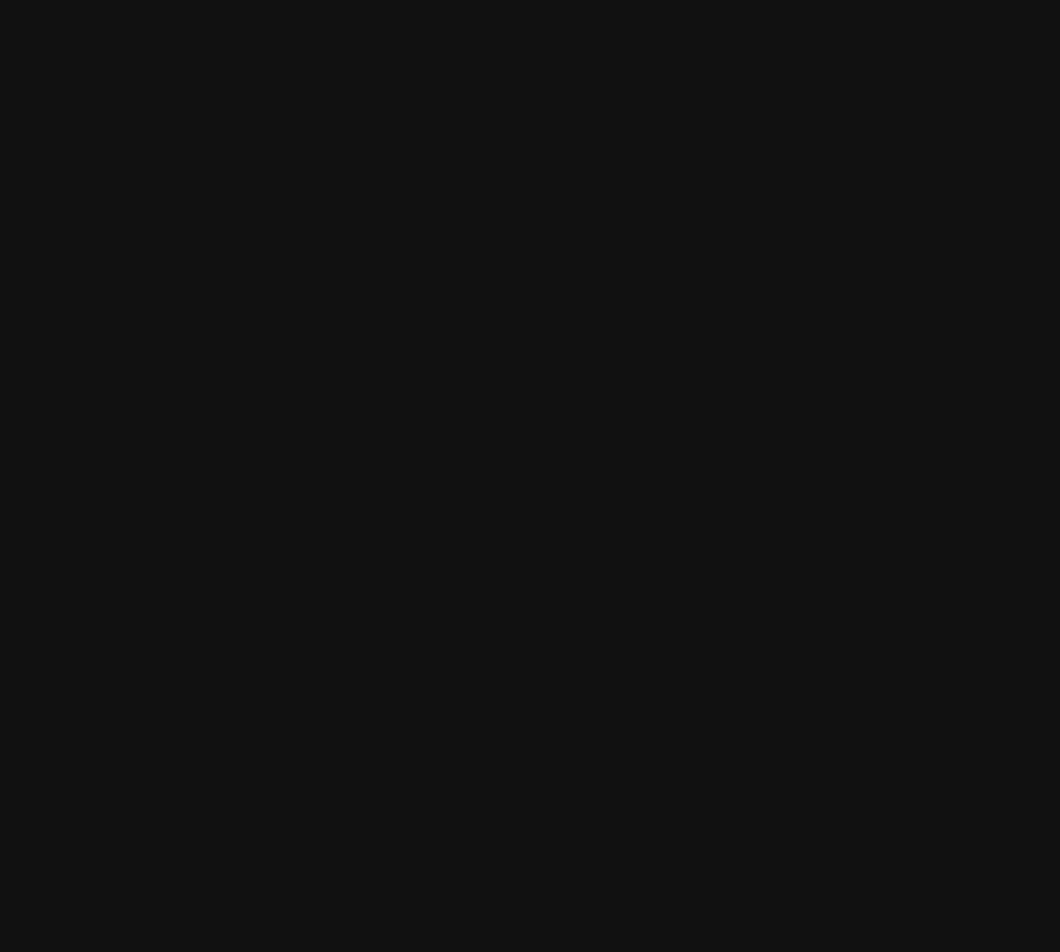
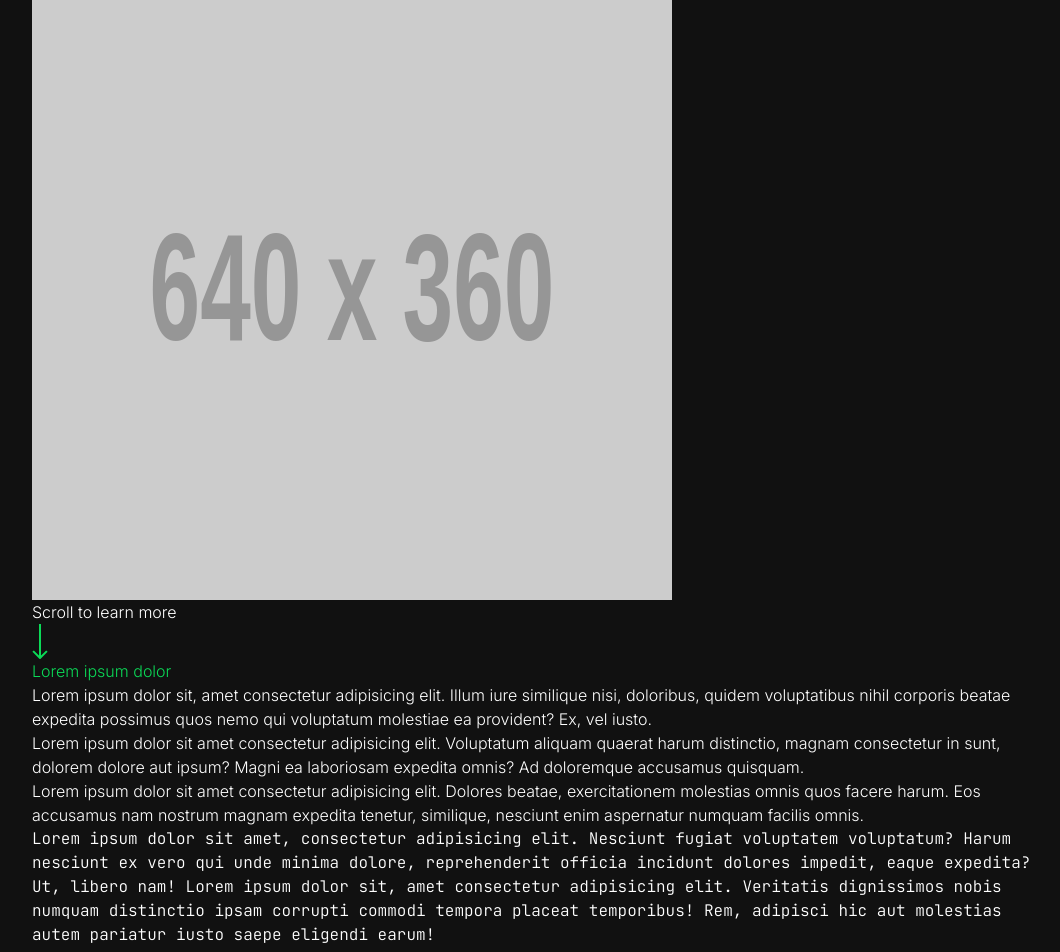
Before and after one commit to YSchilling/personal-website, a Vue app: page /creativecoding/viewer in a window 1280 px wide. Before the commit this address had no page. Shown: the top 952 px of the page, without its empty margins (96-1156 px from the left). Before the commit the page ends 800 px from the top, so only its background shows below. Built offline with nearby package versions, Linux system fonts and the light colour scheme.

Commit message:
worked on the cc viewer

```diff
--- /dev/null
+++ b/src/components/icons/ArrowDownIcon2.vue
@@ -0,0 +1,7 @@
+<template>
+  <svg width="16" height="35" viewBox="0 0 16 35" fill="none" xmlns="http://www.w3.org/2000/svg">
+    <path
+      d="M7.29289 34.7071C7.68342 35.0976 8.31658 35.0976 8.70711 34.7071L15.0711 28.3431C15.4616 27.9526 15.4616 27.3195 15.0711 26.9289C14.6805 26.5384 14.0474 26.5384 13.6569 26.9289L8 32.5858L2.34315 26.9289C1.95262 26.5384 1.31946 26.5384 0.928932 26.9289C0.538408 27.3195 0.538408 27.9526 0.928932 28.3431L7.29289 34.7071ZM7 0L7 34H9L9 0L7 0Z"
+      fill="#0BDA57" />
+  </svg>
+</template>
--- a/src/router/index.js
+++ b/src/router/index.js
@@ -30,12 +30,17 @@
     {
       path: "/creativecoding",
       name: "CreativeCoding",
-      component: () => import("../views/CreativeCoding.vue"),
+      component: () => import("../views/creative-coding/CCHero.vue"),
     },
     {
       path: "/creativecoding/explorer",
       name: "CreativeCodingExplorer",
-      component: () => import("../views/CCExplorer.vue"),
+      component: () => import("../views/creative-coding/CCExplorer.vue"),
+    },
+    {
+      path: "/creativecoding/viewer",
+      name: "CreativeCodingViewer",
+      component: () => import("../views/creative-coding/CCViewer.vue"),
     },
   ],
 });
--- /dev/null
+++ b/src/views/creative-coding/CCViewer.vue
@@ -0,0 +1,46 @@
+<script setup>
+import ArrowDownIcon2 from "../../components/icons/ArrowDownIcon2.vue";
+</script>
+
+<template>
+  <main class="flex flex-col items-center w-screen min-h-screen" style="padding-left: 10vw; padding-right: 10vw">
+    <img
+      class="mt-16 w-auto"
+      src="https://placehold.co/640x360"
+      alt="Sketch"
+      width="640"
+      height="360"
+      style="aspect-ratio: 16/9; height: 75vh" />
+    <h2 class="text-3xl my-8">Scroll to learn more</h2>
+    <ArrowDownIcon2 class="mb-32" />
+    <div class="border border-white p-12" style="margin-bottom: 15vh">
+      <h2 class="text-4xl font-poppins font-bold text-highlight">Lorem ipsum dolor</h2>
+      <section class="mt-8">
+        <p class="mb-4">
+          Lorem ipsum dolor sit, amet consectetur adipisicing elit. Illum iure similique nisi, doloribus, quidem
+          voluptatibus nihil corporis beatae expedita possimus quos nemo qui voluptatum molestiae ea provident? Ex, vel
+          iusto.
+        </p>
+        <p class="mb-4">
+          Lorem ipsum dolor sit amet consectetur adipisicing elit. Voluptatum aliquam quaerat harum distinctio, magnam
+          consectetur in sunt, dolorem dolore aut ipsum? Magni ea laboriosam expedita omnis? Ad doloremque accusamus
+          quisquam.
+        </p>
+        <p class="mb-4">
+          Lorem ipsum dolor sit amet consectetur adipisicing elit. Dolores beatae, exercitationem molestias omnis quos
+          facere harum. Eos accusamus nam nostrum magnam expedita tenetur, similique, nesciunt enim aspernatur numquam
+          facilis omnis.
+        </p>
+      </section>
+      <section class="border" style="border-color: var(--highlight-color)">
+        <p class="font-jetbrains p-4">
+          Lorem ipsum dolor sit amet, consectetur adipisicing elit. Nesciunt fugiat voluptatem voluptatum? Harum
+          nesciunt ex vero qui unde minima dolore, reprehenderit officia incidunt dolores impedit, eaque expedita? Ut,
+          libero nam! Lorem ipsum dolor sit, amet consectetur adipisicing elit. Veritatis dignissimos nobis numquam
+          distinctio ipsam corrupti commodi tempora placeat temporibus! Rem, adipisci hic aut molestias autem pariatur
+          iusto saepe eligendi earum!
+        </p>
+      </section>
+    </div>
+  </main>
+</template>
```
Also changed, not shown: src/views/creative-coding/CCExplorer.vue (renamed from src/views/CCExplorer.vue), src/views/creative-coding/CCHero.vue (renamed from src/views/CreativeCoding.vue).
